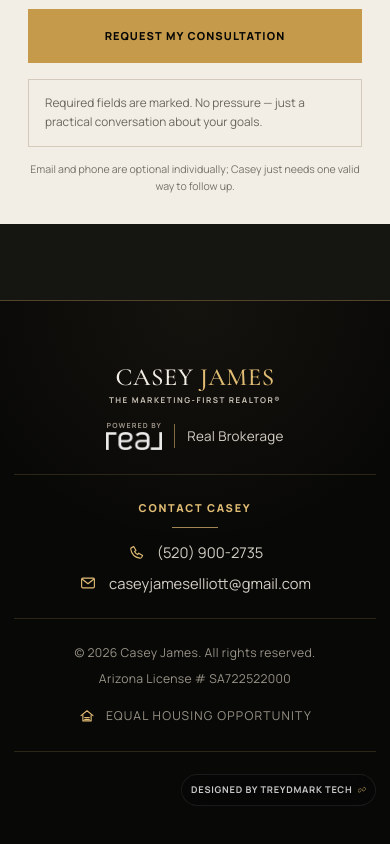
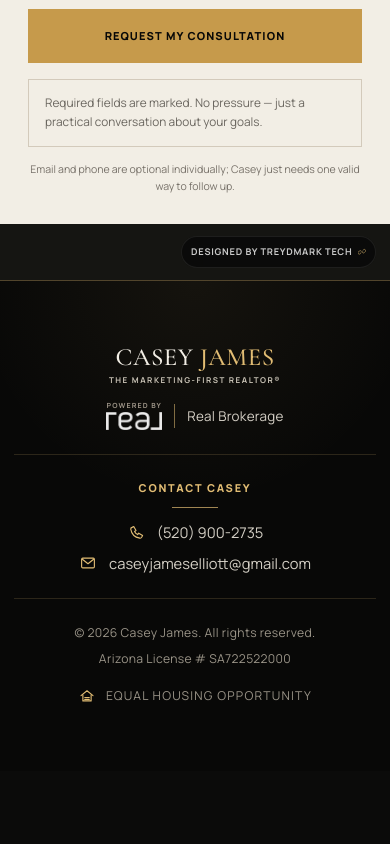
Before and after one commit to tr3ylbry/caseyJamesRealtorWebsite, a Next.js app: page / in a window 390 px wide. Shown: the part 10245-11089 px from the top of the page. After the commit the page ends 11016 px from the top, so only its background shows below. Built offline with nearby package versions, Linux system fonts and the light colour scheme.

Commit message:
feat: update footer signature layout; rename class for consistency and improve structure

```diff
--- a/app/globals.css
+++ b/app/globals.css
@@ -603,7 +603,7 @@ h1 em, h2 em { color: var(--gold-light); font-weight: 500; }
   text-transform: uppercase;
 }
 .footer-disclaimer { color: #77736c !important; font-size: .62rem !important; margin-inline: auto; max-width: 320px; }
-.footer-signature-row {
+.contact-signature-row {
   display: contents;
 }
 
@@ -732,6 +732,7 @@ h1 em, h2 em { color: var(--gold-light); font-weight: 500; }
   .partner-content { max-width: 680px; padding: 80px 24px 90px; }
   .testimonials { --seller-image-offset: 42px; }
   .service-area { --service-heading-size: clamp(3.4rem, 10vw, 4.6rem); --service-location-size: clamp(1.5rem, 5vw, 1.8rem); --service-list-row-padding: 16px; }
+  .contact.section { padding-bottom: clamp(12px, 2.5vw, 18px); }
   .contact-intro { position: static; }
   .footer-grid {
     align-items: center;
@@ -767,16 +768,14 @@ h1 em, h2 em { color: var(--gold-light); font-weight: 500; }
   }
   .footer-brokerage-brand { justify-content: center; }
   .footer-disclaimer { margin-inline: auto; }
-  .footer-signature-row {
-    border-top: 1px solid rgba(226, 189, 116, .16);
+  .contact-signature-row {
     display: flex;
     justify-content: flex-end;
-    margin-inline: auto;
-    width: var(--container-standard);
+    margin-top: clamp(12px, 2.5vw, 18px);
   }
-  .footer-signature-row .site-signature {
+  .contact-signature-row .site-signature {
     bottom: auto;
-    margin: clamp(22px, 5vw, 34px) 0 0;
+    margin: 0;
     position: static;
     right: auto;
     transform: none;
--- a/app/page.tsx
+++ b/app/page.tsx
@@ -200,6 +200,9 @@ export default function HomePage() {
           </div>
           <ContactForm />
         </div>
+        <div className="shell contact-signature-row">
+          <SiteSignature />
+        </div>
       </section>
 
       <footer className="footer" id="site-footer">
@@ -248,9 +251,6 @@ export default function HomePage() {
             </a>
           </div>
         </div>
-        <div className="footer-signature-row">
-          <SiteSignature />
-        </div>
       </footer>
     </main>
   );
```
